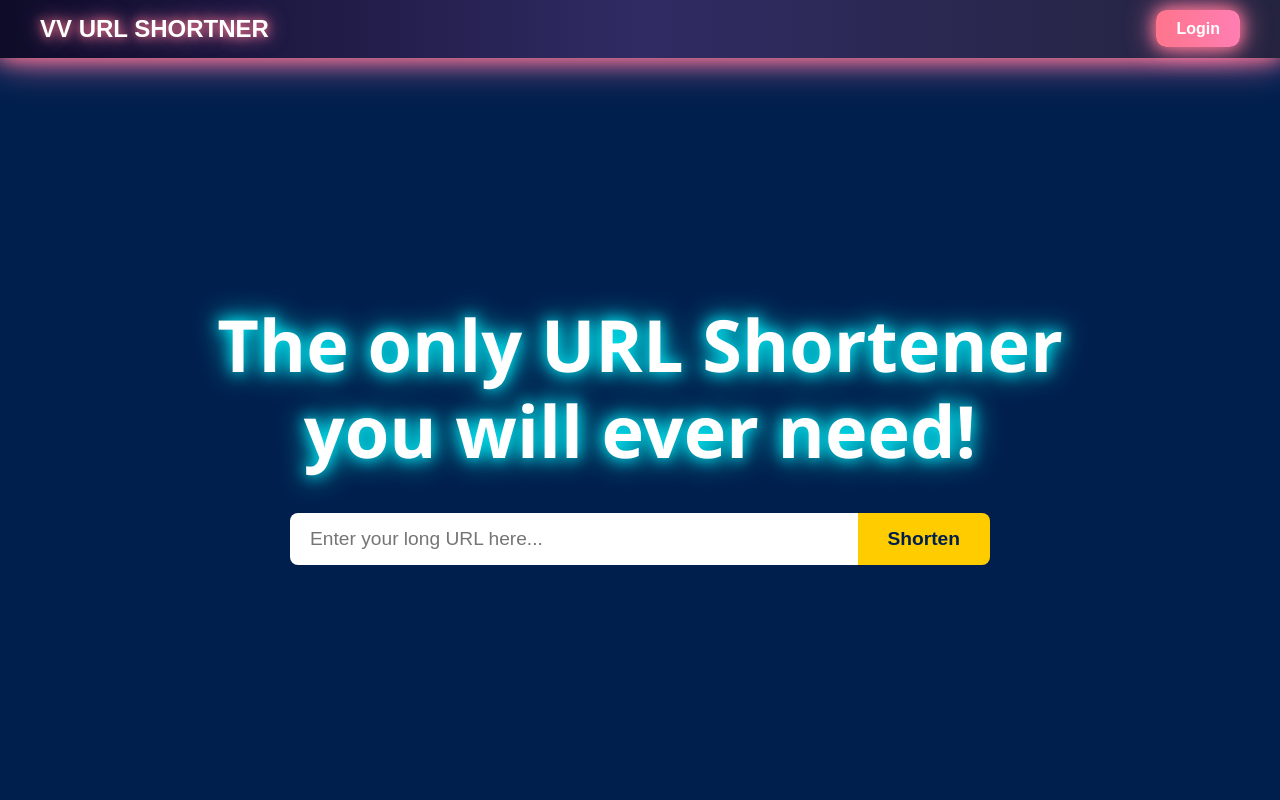
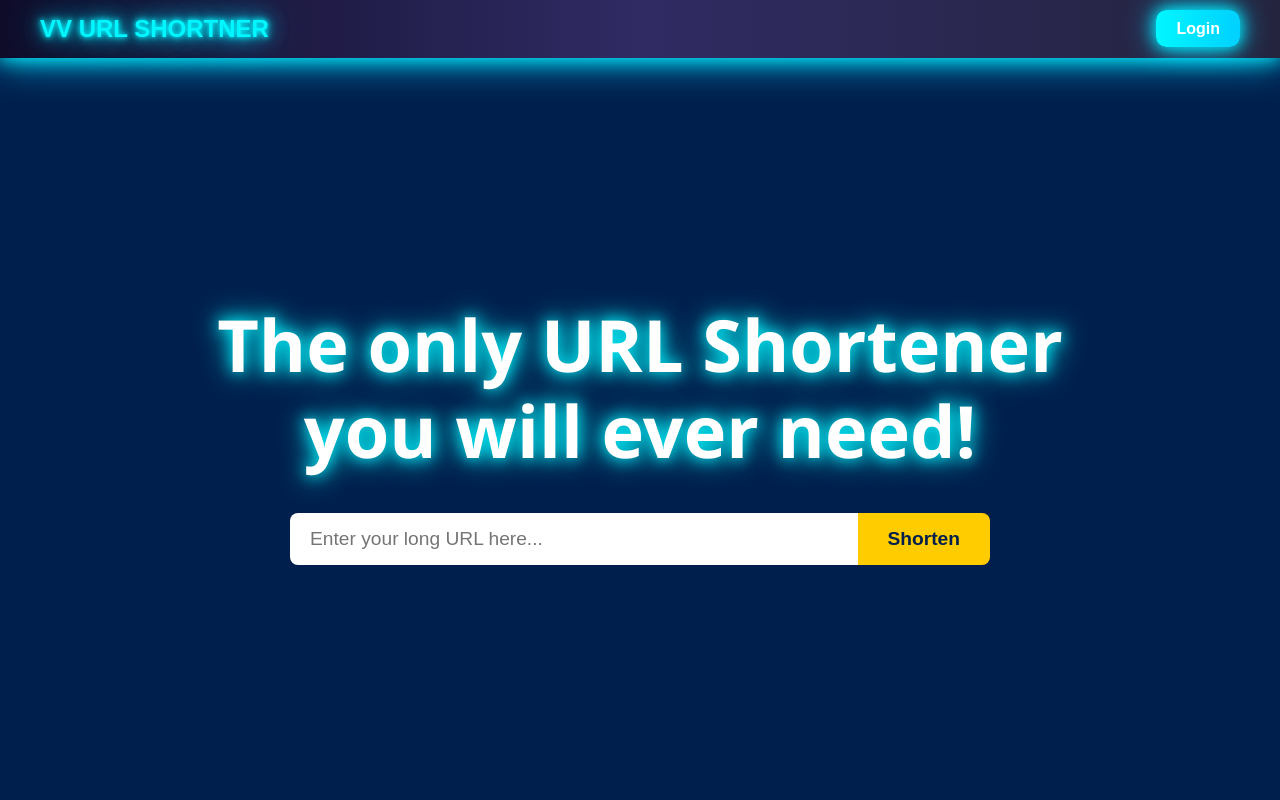
Before and after one commit to ngk09/URL-SHORTNER, a React (Vite) app: page / in a window 1280 px wide. Shown: the top 800 px of the page. Built offline with nearby package versions, Linux system fonts and the light colour scheme.

Commit message:
Update Vercel project

```diff
--- a/src/components/Header.jsx
+++ b/src/components/Header.jsx
@@ -23,21 +23,26 @@ export default function Header() {
         display: "flex",
         justifyContent: "space-between",
         alignItems: "center",
-        boxShadow: "0 0 20px #ff758c, 0 0 40px #ff7eb3",
+        boxShadow: "0 0 20px #00f7ff, 0 0 40px #00d0ff",
         position: "sticky",
         top: 0,
         zIndex: 100,
       }}
     >
-      {/* Logo / Brand Name */}
+      {/* Logo / Brand Name with BLUE NEON */}
       <Link
         to="/"
         style={{
           fontSize: "24px",
           fontWeight: "bold",
-          color: "#fff",
+          color: "#00f7ff", // Neon blue color
           textDecoration: "none",
-          textShadow: "0 0 10px #ff758c, 0 0 20px #ff7eb3",
+          textShadow: `
+            0 0 5px #00f7ff,
+            0 0 10px #00f7ff,
+            0 0 20px #00d0ff,
+            0 0 40px #00d0ff
+          `,
         }}
       >
         VV URL SHORTNER
@@ -50,12 +55,12 @@ export default function Header() {
             to="/auth"
             style={{
               padding: "10px 20px",
-              background: "linear-gradient(90deg, #ff758c, #ff7eb3)",
+              background: "linear-gradient(90deg, #00f7ff, #00d0ff)",
               color: "#fff",
               borderRadius: "10px",
               textDecoration: "none",
               fontWeight: "bold",
-              boxShadow: "0 0 15px #ff758c, 0 0 30px #ff7eb3",
+              boxShadow: "0 0 15px #00f7ff, 0 0 30px #00d0ff",
             }}
           >
             Login
@@ -65,13 +70,13 @@ export default function Header() {
             onClick={handleLogout}
             style={{
               padding: "10px 20px",
-              background: "linear-gradient(90deg, #ff758c, #ff7eb3)",
+              background: "linear-gradient(90deg, #00f7ff, #00d0ff)",
               color: "white",
               border: "none",
               borderRadius: "10px",
               fontWeight: "bold",
               cursor: "pointer",
-              boxShadow: "0 0 15px #ff758c, 0 0 30px #ff7eb3",
+              boxShadow: "0 0 15px #00f7ff, 0 0 30px #00d0ff",
             }}
           >
             Logout
```
